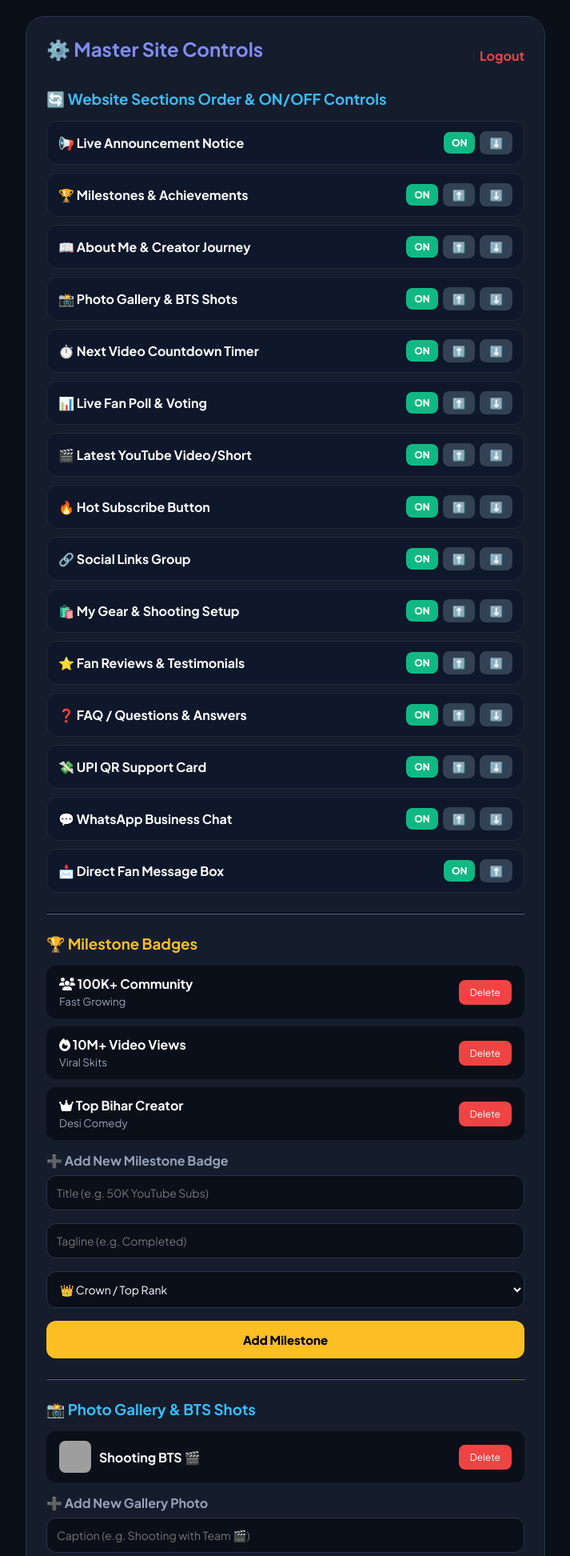
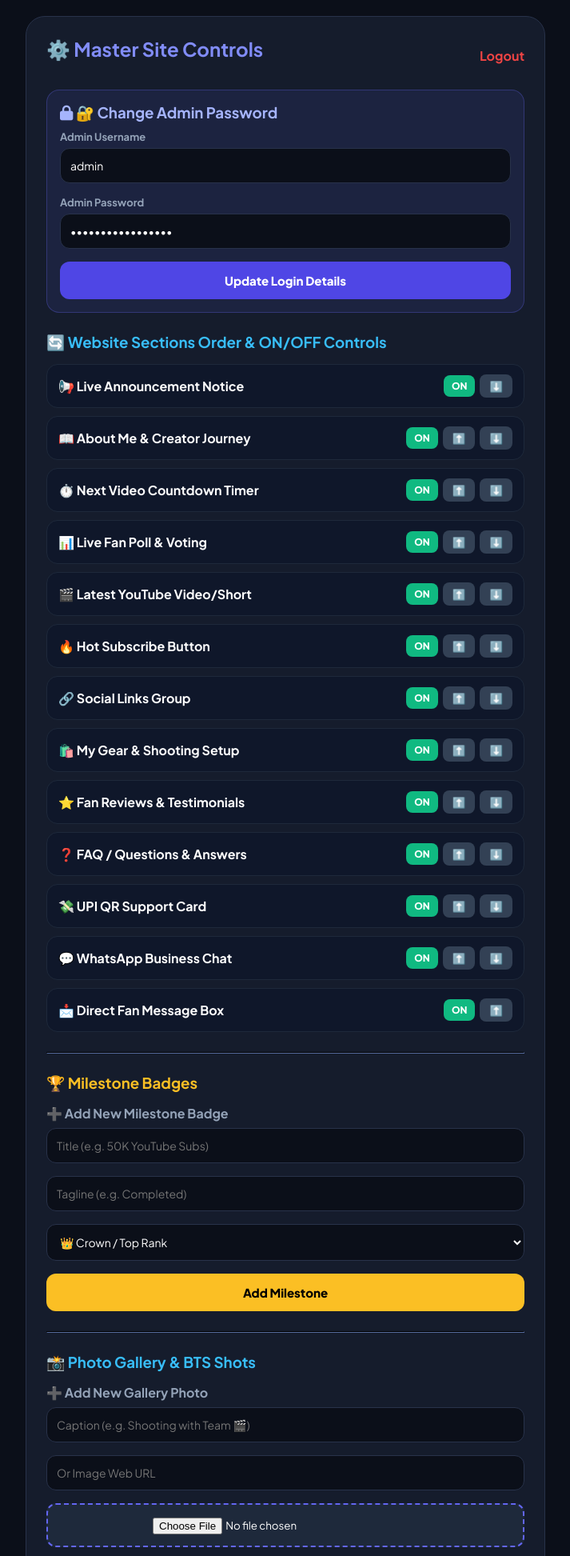
Before and after one commit to MDsahil4070/sahil-links, a Flask app: page /admin/dashboard in a window 1280 px wide. Shown: the top 1945 px of the page at 80% size, without its empty margins (283-996 px from the left). Run offline with Flask 3, Linux system fonts and the light colour scheme; the visitor is signed in with stand-in values (Sample User, id 1); grey boxes are pictures that could not be loaded.

Commit message:
Added Change Password Feature

```diff
--- a/app.py
+++ b/app.py
@@ -12,8 +12,6 @@
 os.makedirs(UPLOAD_FOLDER, exist_ok=True)
 app.config['UPLOAD_FOLDER'] = UPLOAD_FOLDER
 
-ADMIN_USERNAME = "admin"
-ADMIN_PASSWORD = "SahilPassword@590"
 DATA_FILE = os.path.join(BASE_DIR, "data.json")
 
 def extract_video_id(url):
@@ -32,6 +30,8 @@
 def load_data():
     if not os.path.exists(DATA_FILE):
         default_data = {
+            "admin_user": "admin",
+            "admin_pass": "SahilPassword@590",
             "title": "Sahil.com 590",
             "tagline": "@sahil.com590_",
             "bio": "🎬 Content Creator & Comedy Skits\n🔥 Connect with me on all official handles!",
@@ -59,8 +59,7 @@
                 {"title": "Top Bihar Creator", "desc": "Desi Comedy", "icon": "fa-solid fa-crown"}
             ],
             "gallery": [
-                {"title": "Shooting BTS 🎬", "url": "https://images.unsplash.com/photo-1517604931442-7e0c8ed2963c?w=600&auto=format&fit=crop&q=60"},
-                {"title": "On Location Set 🎥", "url": "https://images.unsplash.com/photo-1492691527719-9d1e07e534b4?w=600&auto=format&fit=crop&q=60"}
+                {"title": "Shooting BTS 🎬", "url": "https://images.unsplash.com/photo-1517604931442-7e0c8ed2963c?w=600&auto=format&fit=crop&q=60"}
             ],
             "poll": {
                 "question": "मेरी अगली कॉमेडी वीडियो किस टॉपिक पर देखना चाहते हैं? 🤔",
@@ -113,21 +112,8 @@
         return default_data
     with open(DATA_FILE, "r", encoding="utf-8") as f:
         data = json.load(f)
-        if "milestones" not in data:
-            data["milestones"] = [
-                {"title": "100K+ Community", "desc": "Fast Growing", "icon": "fa-solid fa-users"},
-                {"title": "10M+ Video Views", "desc": "Viral Skits", "icon": "fa-solid fa-fire"},
-                {"title": "Top Bihar Creator", "desc": "Desi Comedy", "icon": "fa-solid fa-crown"}
-            ]
-        if "gallery" not in data:
-            data["gallery"] = [
-                {"title": "Shooting BTS 🎬", "url": "https://images.unsplash.com/photo-1517604931442-7e0c8ed2963c?w=600&auto=format&fit=crop&q=60"}
-            ]
-        block_ids = [b["id"] for b in data.get("blocks", [])]
-        if "milestones" not in block_ids:
-            data["blocks"].insert(1, {"id": "milestones", "name": "🏆 Milestones & Achievements", "enabled": True})
-        if "gallery" not in block_ids:
-            data["blocks"].insert(3, {"id": "gallery", "name": "📸 Photo Gallery & BTS Shots", "enabled": True})
+        if "admin_user" not in data: data["admin_user"] = "admin"
+        if "admin_pass" not in data: data["admin_pass"] = "SahilPassword@590"
         return data
 
 def save_data(data):
@@ -180,7 +166,7 @@
     if request.method == "POST":
         user = request.form.get("username")
         pwd = request.form.get("password")
-        if user == ADMIN_USERNAME and pwd == ADMIN_PASSWORD:
+        if user == data.get("admin_user", "admin") and pwd == data.get("admin_pass", "SahilPassword@590"):
             session["logged_in"] = True
             return redirect(url_for("admin_dashboard"))
         else:
@@ -191,10 +177,21 @@
 def admin_dashboard():
     if not session.get("logged_in"): return redirect(url_for("admin"))
     data = load_data()
+    msg_status = None
+
     if request.method == "POST":
         action = request.form.get("action")
 
-        if action == "move_up":
+        if action == "change_credentials":
+            new_u = request.form.get("new_username", "").strip()
+            new_p = request.form.get("new_password", "").strip()
+            if new_u and new_p:
+                data["admin_user"] = new_u
+                data["admin_pass"] = new_p
+                save_data(data)
+                msg_status = "✅ एडमिन यूजरनेम और पासवर्ड सफलतापूर्वक बदल दिया गया!"
+
+        elif action == "move_up":
             idx = int(request.form.get("index"))
             if idx > 0:
                 data["blocks"][idx], data["blocks"][idx-1] = data["blocks"][idx-1], data["blocks"][idx]
@@ -242,11 +239,8 @@
                     file.save(os.path.join(app.config['UPLOAD_FOLDER'], filename))
                     data["avatar_url"] = f"/static/uploads/{filename}"
 
-            custom_url = request.form.get("avatar_url")
-            if custom_url and ('avatar_file' not in request.files or request.files['avatar_file'].filename == ''):
-                data["avatar_url"] = custom_url
-
             save_data(data)
+            msg_status = "✅ सेटिंग्स सुरक्षित हो गईं!"
 
         elif action == "add_milestone":
             m_title = request.form.get("m_title")
@@ -364,7 +358,7 @@
             data["messages"] = []
             save_data(data)
 
-        return redirect(url_for("admin_dashboard"))
+        return render_template("admin.html", logged_in=True, data=data, msg_status=msg_status)
 
     return render_template("admin.html", logged_in=True, data=data)
 
--- a/templates/admin.html
+++ b/templates/admin.html
@@ -12,7 +12,7 @@
         .admin-card { width: 100%; max-width: 650px; background: #151c2c; padding: 25px; border-radius: 24px; border: 1px solid #28324a; }
         h2, h3 { margin-bottom: 15px; color: #818cf8; }
         label { font-size: 13px; font-weight: 700; color: #94a3b8; display: block; margin-bottom: 6px; }
-        input[type="text"], input[type="datetime-local"], textarea, select { width: 100%; padding: 12px; margin-bottom: 16px; background: #0b0f19; border: 1px solid #28324a; color: #fff; border-radius: 12px; font-size: 14px; }
+        input[type="text"], input[type="password"], input[type="datetime-local"], textarea, select { width: 100%; padding: 12px; margin-bottom: 16px; background: #0b0f19; border: 1px solid #28324a; color: #fff; border-radius: 12px; font-size: 14px; }
         .file-box { background: #1e293b; border: 2px dashed #6366f1; padding: 14px; border-radius: 12px; margin-bottom: 16px; text-align: center; }
 
         .switch-row {
@@ -34,6 +34,7 @@
         .del-btn { background: #ef4444; padding: 8px 14px; font-size: 12px; border: none; border-radius: 8px; color: #fff; }
         .link-item { display: flex; justify-content: space-between; align-items: center; background: #0b0f19; padding: 12px 16px; border-radius: 12px; margin-bottom: 10px; }
         .msg-card { background: #0b0f19; border: 1px solid #28324a; padding: 12px; border-radius: 12px; margin-bottom: 8px; font-size: 13px; }
+        .alert-box { background: rgba(16, 185, 129, 0.2); border: 1px solid #10b981; color: #a7f3d0; padding: 12px; border-radius: 12px; margin-bottom: 16px; font-weight: 700; text-align: center; }
     </style>
 </head>
 <body>
@@ -52,6 +53,23 @@
             <div style="display: flex; justify-content: space-between; align-items: center; margin-bottom: 20px;">
                 <h2>⚙️ Master Site Controls</h2>
                 <a href="/logout" style="color: #ef4444; font-weight: 700; text-decoration: none;">Logout</a>
+            </div>
+
+            {% if msg_status %}
+            <div class="alert-box">{{ msg_status }}</div>
+            {% endif %}
+
+            <!-- 🔐 CHANGE ADMIN USERNAME & PASSWORD -->
+            <div style="background: rgba(99, 102, 241, 0.1); border: 1px solid rgba(99, 102, 241, 0.3); padding: 16px; border-radius: 16px; margin-bottom: 25px;">
+                <h3 style="color: #a5b4fc; margin-bottom: 10px;"><i class="fa-solid fa-lock"></i> 🔐 Change Admin Password</h3>
+                <form method="POST" action="/admin/dashboard">
+                    <input type="hidden" name="action" value="change_credentials">
+                    <label>Admin Username</label>
+                    <input type="text" name="new_username" value="{{ data.admin_user }}" required>
+                    <label>Admin Password</label>
+                    <input type="password" name="new_password" value="{{ data.admin_pass }}" required>
+                    <button type="submit" class="btn-main" style="background: #4f46e5;">Update Login Details</button>
+                </form>
             </div>
 
             <!-- 🔄 REORDER & TOGGLE ALL BLOCKS -->
```
